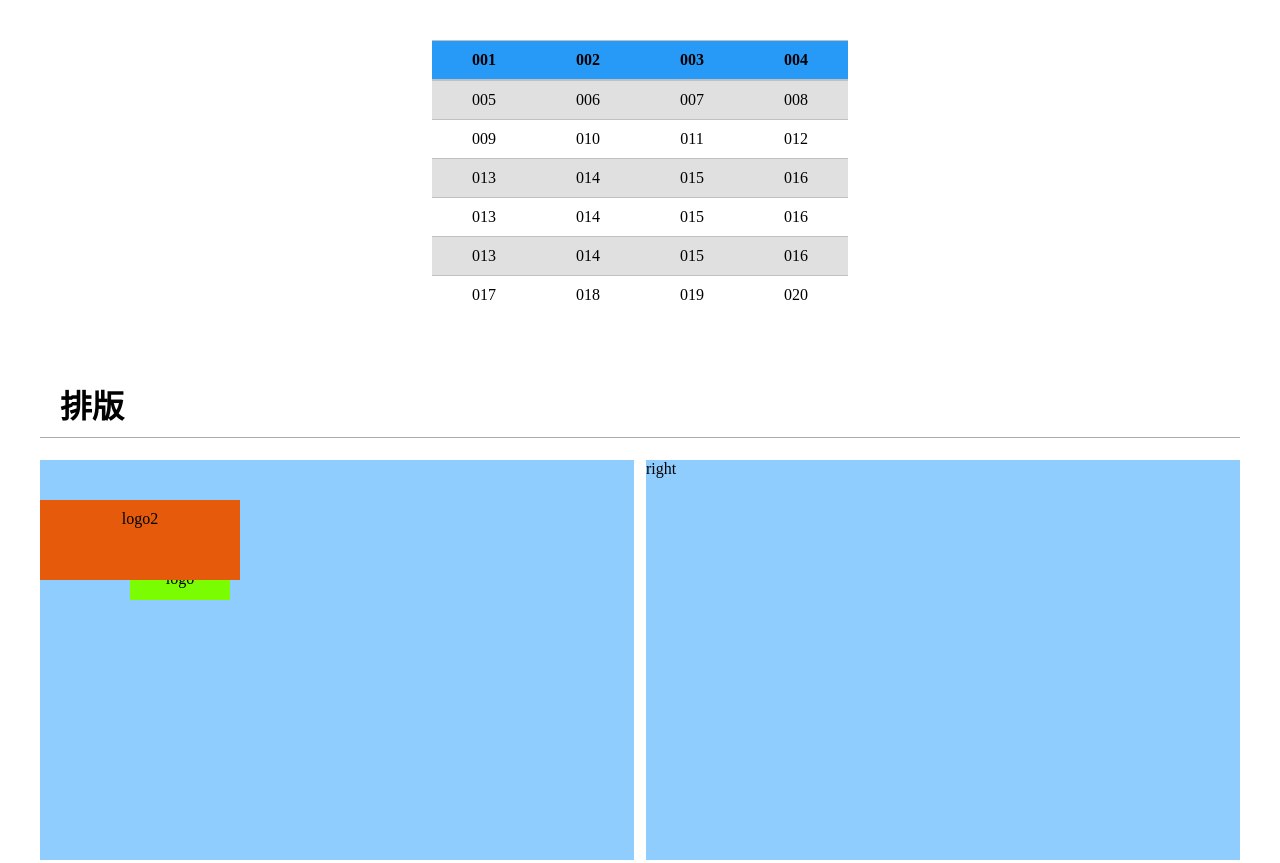
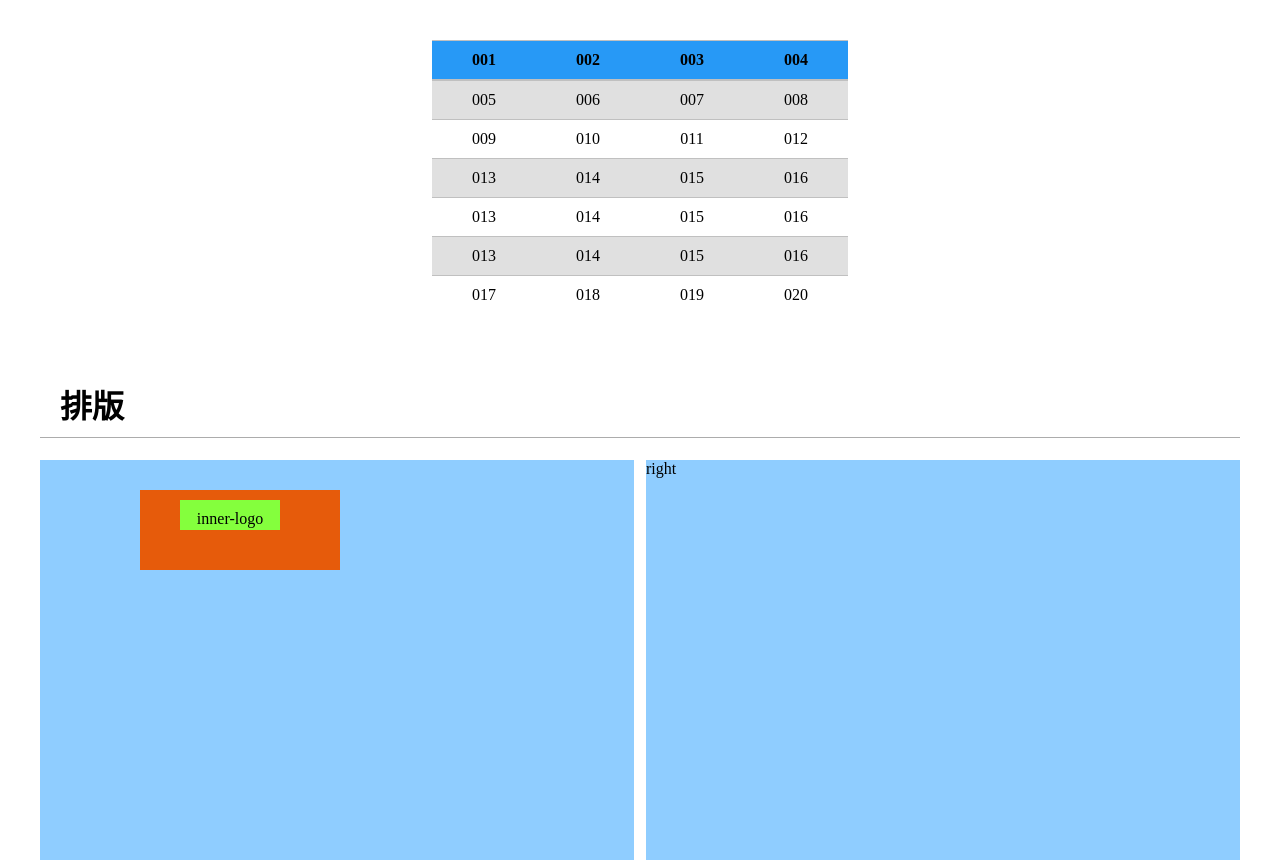
Before and after one commit to sexfat/ai_01, a plain HTML site: page table.html in a window 1280 px wide. Shown: the top 863 px of the page. Drawn offline with Linux system fonts and the light colour scheme.

Commit message:
add layout

```diff
--- a/css/table.css
+++ b/css/table.css
@@ -75,10 +75,10 @@ body {
    line-height: 2.4rem;
    background-color: #7afd00;
    position: relative;
-   top:100px;
-   left: 90px;
+   z-index: 1;
+   left: 150px
+ }
 
- }
 
 
  section .logo2 {
@@ -88,11 +88,20 @@ body {
     line-height: 2.4rem;
     background-color: #e65b0b;
     position: relative;
-    top:0px;
-    left: 0px;
-
+    left: 100px;
+    top: 30px;
 
   }
+
+  .logo2 .logoinner {
+    width: 100px;
+    height: 30px;
+    background-color: #84ff3d;
+    position: absolute;
+    top: 10px;
+    left: 40px;
+}
+
 
 
 
--- a/table.html
+++ b/table.html
@@ -68,8 +68,14 @@
         <h1>排版</h1>
         <section>
             <div class="col_2 box left first">
-                <div class="logo">logo</div>
-                <div class="logo2">logo2</div>
+                <!-- <div class="logo">logo
+
+                </div> -->
+                <div class="logo2">logo2
+                    <div class="logoinner">
+                        inner-logo
+                    </div>
+                </div>
         </div>
             <div class="col_2 box right">right</div>
             <div class="clearfix"></div>
```
